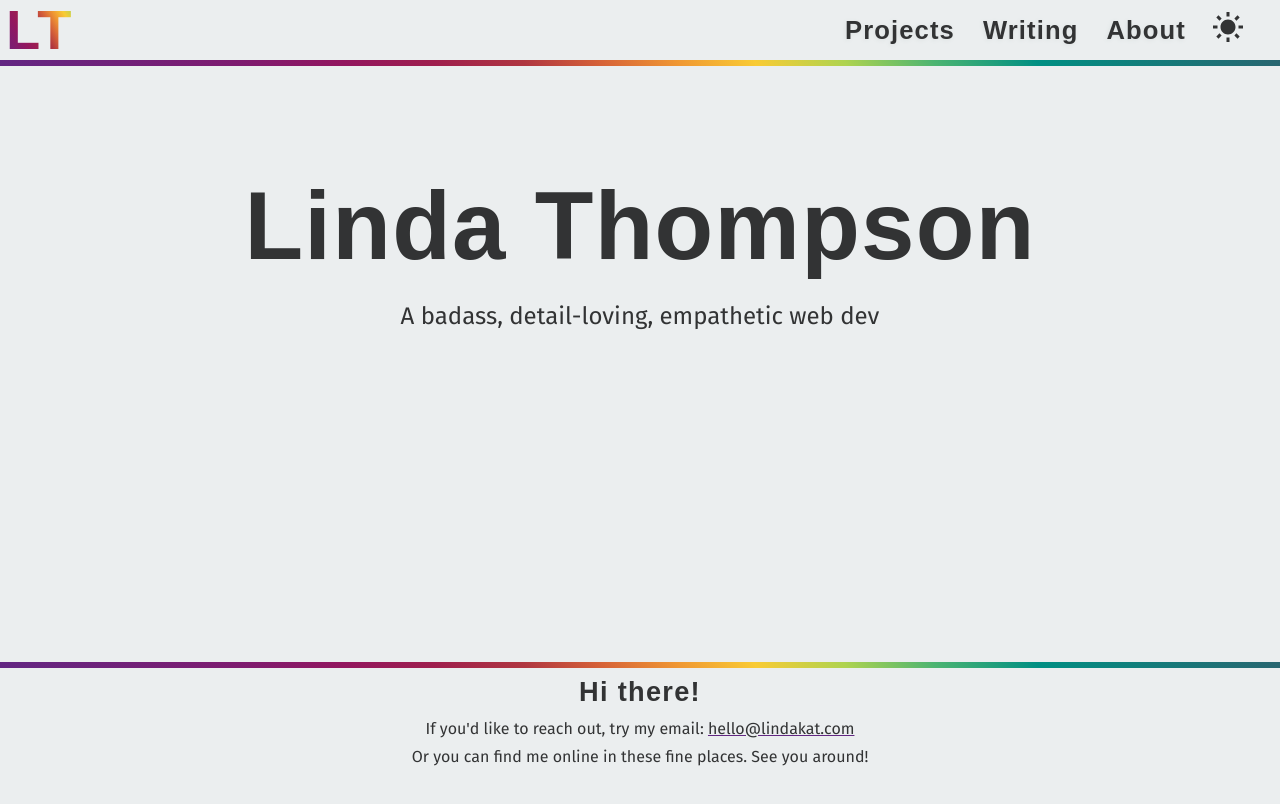
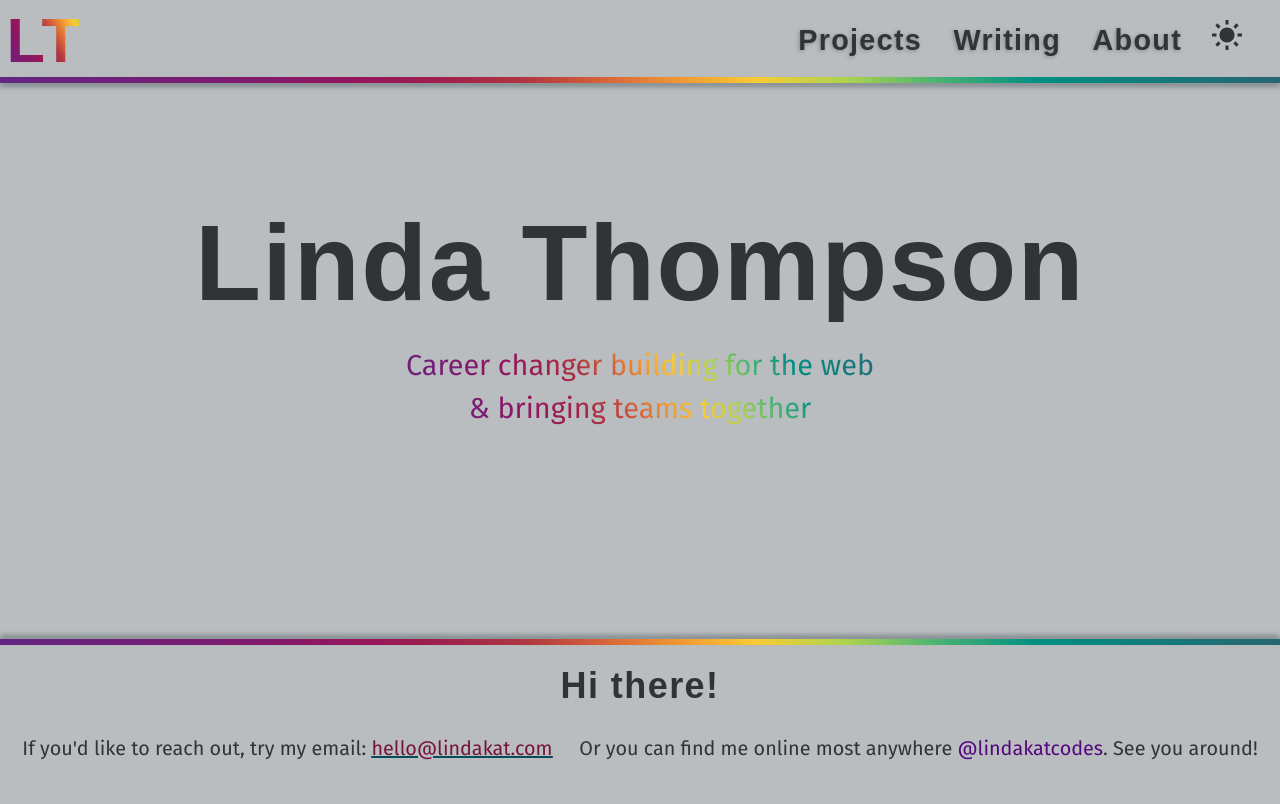
Before and after one commit to lindakatcodes/lindakatdev, an Astro site: page / in a window 1280 px wide. Built offline with nearby package versions, Linux system fonts and the light colour scheme; Astro itself is replaced by a stand-in of ours; a web font is replaced by a local one.

Commit message:
update header and footer styles; forever tweaking light mode colors

```diff
--- a/src/components/footer.astro
+++ b/src/components/footer.astro
@@ -2,14 +2,16 @@
 ---
 
 <div transition:name="footer" class="footer-container">
-  <div class="divider"></div>
+  <div class="divider shadow-over"></div>
   <footer>
     <h2 class="footer-title">Hi there!</h2>
+    <div class="footer-grid">
     <p>
       If you'd like to reach out, try my email:
-      <span class="email-copy-action"> hello@lindakat.com</span>
+      <span class="email gradient-text"> hello@lindakat.com</span>
     </p>
-    <p>Or you can find me online in these fine places. See you around!</p>
+    <p>Or you can find me online most anywhere <span class="handle">@lindakatcodes</span>. See you around!</p>
+  </div>
   </footer>
 </div>
 
@@ -24,32 +26,42 @@
 
   .footer-title {
     text-align: center;
-    font-size: 1.7rem;
-    margin-bottom: 0.25rem;
+    font-size: 2rem;
+    margin-top: 0.5rem;
+  }
+
+  .footer-grid {
+    display: flex;
+    justify-content: space-around;
+    align-items: center;
+    height: 4rem;
   }
 
   p {
     text-align: center;
-    margin-bottom: 0.25rem;
+    font-size: 1.1rem;
   }
 
-  .email-copy-action {
-    background: none;
-    border: none;
+  .email {
     cursor: pointer;
-    text-decoration: solid underline var(--purple);
+    text-decoration: 2px solid underline var(--blue);
+    transition: background 0.3s ease-in-out;
+    background-image: none;
+    background-color: var(--pink);
   }
 
-  .email-copy-action:hover {
-    background-color: var(--pink);
+  .email:hover {
     text-decoration-style: double;
-    -webkit-background-clip: text;
-    -webkit-text-fill-color: transparent;
+    background-image: var(--gradient);
+  }
+
+  .handle {
+    color: var(--purple);
   }
 </style>
 
 <script>
-  const email = document.querySelector(".email-copy-action");
+  const email = document.querySelector(".email");
   email?.addEventListener("click", () => {
     navigator.clipboard.writeText("hello@lindakat.com").then(
       () => {
--- a/src/components/navBar.astro
+++ b/src/components/navBar.astro
@@ -5,51 +5,59 @@ const activePath = Astro.url.pathname;
 ---
 <header>
   <nav transition:name="header">
-    <a class:list={["home gradient-text link", { active: activePath === "/" }]} href="/">
+    <a class:list={["gradient-text link home", { active: activePath === "/" }]} href="/">
       LT
     </a>
     <span class="spacer"></span>
     <a
-    class:list={["link", { active: activePath === "/projects" }]}
+    class:list={["link projects", { 'projects-active': activePath === "/projects" }]}
     href="/projects">Projects</a
     >
     <a
-    class:list={["link", { active: activePath === "/writing" }]}
+    class:list={["link writing", { 'writing-active': activePath === "/writing" }]}
     href="/writing">Writing</a
     >
-    <a class:list={["link", { active: activePath === "/about" }]} href="/about"
+    <a class:list={["link about", { 'about-active': activePath === "/about" }]} href="/about"
     >About</a
     >
     <ThemeToggle />
   </nav>
-  <div class="divider"></div>
+  <div class="divider shadow-under"></div>
 </header>
 
 <style>
+  header {
+    position: sticky;
+    top: 0;
+    z-index: 1;
+    background: var(--background);
+  }
   nav {
     height: var(--header-height);
+    width: calc(100vw - 20px);
     display: flex;
     justify-content: flex-end;
     align-items: center;
     gap: 1.25rem;
-    width: calc(100vw - 20px);
   }
 
   .link {
-    text-decoration: none;
     color: var(--text-main);
     font-family: var(--heading-font);
     font-size: 1.6rem;
     font-weight: bold;
     letter-spacing: 0.07rem;
-    padding: 0.75rem 0.25rem;
+    padding: 0.5rem 0.25rem 0;
+    border-bottom: thick solid;
+    border-bottom-color: transparent;
+    text-decoration: none;
     vertical-align: baseline;
     text-shadow: -1px 1px 4px var(--bg-shadow);
+    transition: border-bottom-color 0.2s linear, color 0.2s linear;
   }
 
-  .link:hover {
-    text-decoration: 4px underline solid var(--green);
-    text-underline-offset: 5px;
+  .spacer {
+    flex-grow: 1;
   }
 
   .home {
@@ -60,11 +68,31 @@ const activePath = Astro.url.pathname;
     text-shadow: none;
   }
 
-  .spacer {
-    flex-grow: 1;
+  .projects:hover, .projects:focus {
+    border-bottom-color: var(--purple);
+    color: var(--purple);
   }
 
-  .active {
-    color: var(--purple);
+  .projects-active {
+      color: var(--purple);
+    }
+
+  .writing:hover, .writing:focus {
+    border-bottom-color: var(--blue);
+    color: var(--blue);
   }
+
+  .writing-active {
+    color: var(--blue);
+  }
+
+  .about:hover, .about:focus {
+    border-bottom-color: var(--pink);
+    color: var(--pink);
+  }
+
+  .about-active {
+      color: var(--pink);
+    }
+
 </style>
--- a/src/layouts/MainLayout.astro
+++ b/src/layouts/MainLayout.astro
@@ -26,7 +26,7 @@ import Footer from "../components/footer.astro";
 
   .content {
     flex-grow: 1;
-    min-height: calc(97dvh - var(--header-height) - var(--footer-height));
+    min-height: calc(96dvh - var(--header-height) - var(--footer-height));
     margin-top: 1.5rem;
   }
 </style>
--- a/src/pages/index.astro
+++ b/src/pages/index.astro
@@ -4,7 +4,7 @@ import MainLayout from "../layouts/MainLayout.astro";
 
 <MainLayout>
   <h1 class="title">Linda Thompson</h1>
-  <p class="subtitle">A badass, detail-loving, empathetic web dev</p>
+  <p class="subtitle gradient-text">Career changer building for the web & bringing teams together</p>
 </MainLayout>
 
 <style>
@@ -15,7 +15,10 @@ import MainLayout from "../layouts/MainLayout.astro";
   }
 
   .subtitle {
+    vertical-align: center;
     text-align: center;
-    font-size: 1.5rem;
+    font-size: 1.6rem;
+    width: 27rem;
+    margin: 0 auto;
   }
 </style>
--- a/src/styles/global.css
+++ b/src/styles/global.css
@@ -12,12 +12,9 @@
 :root {
   --heading-font: "Rancho", sans-serif;
   --body-font: "Fira Sans", sans-serif;
-  --header-height: 3.75rem;
+  --header-height: 4.25rem;
   --footer-height: 9rem;
-}
-
-html {
-  transition: all 0.3s ease-in-out;
+  font-size: 18px;
 }
 
 /*
@@ -29,14 +26,14 @@ green: 9DE59A
 pink: EAA9B6
 
 light
-purple: 622682
-blue: 28646f
-yellow: f8df3a
-green: 1f631c
-pink: a02840
+purple: 622682 54077e
+blue: 28646f  054e5e
+yellow: f8df3a ffe587
+green: 1f631c 135809
+pink: a02840 77133c
 
 black: 323334
-white: ebeeef
+white: ebeeef b8bcbf
 */
 
 [data-theme="dark"] {
@@ -76,16 +73,16 @@ white: ebeeef
 }
 
 [data-theme="light"] {
-  --background: hsla(195, 10%, 93%, 1);
-  --bg-shadow: hsla(195, 10%, 87%, 1);
-  --bg-light: hsla(195, 10%, 98%, 1);
+  --background: hsla(206, 5%, 74%, 1);
+  --bg-shadow: hsla(200, 5%, 53%, 1);
+  --bg-light: hsla(200, 5%, 73%, 1);
   --text-main: hsla(210, 2%, 20%, 1);
   --text-flip: var(--background);
-  --purple: hsla(279, 55%, 33%, 1);
-  --blue: hsla(189, 47%, 30%, 1);
-  --yellow: hsla(52, 93%, 60%, 1);
-  --green: hsla(117, 56%, 25%, 1);
-  --pink: hsla(348, 60%, 39%, 1);
+  --purple: hsla(279, 89%, 26%, 1);
+  --blue: hsla(191, 90%, 19%, 1);
+  --yellow: hsla(47, 100%, 76%, 1);
+  --green: hsla(112, 81%, 19%, 1);
+  --pink: hsla(335, 72%, 27%, 1);
   --gradient: linear-gradient(
     60deg,
     hsl(279deg 55% 33%) 0%,
@@ -136,12 +133,21 @@ span {
 
 body {
   background-color: var(--background);
+  transition: all 0.3s ease-in-out;
 }
 
 /* styles used on multiple pages */
 .divider {
   height: 6px;
   background: var(--gradient);
+}
+
+.shadow-under {
+  box-shadow: 0 4px 5px var(--bg-shadow);
+}
+
+.shadow-over {
+  box-shadow: 0 -4px 5px var(--bg-shadow);
 }
 
 ul {
@@ -166,6 +172,14 @@ ul li:nth-child(2n)::before {
   color: var(--blue);
 }
 
+ul li:nth-child(3n)::before {
+  color: var(--pink);
+}
+
+ul li:nth-child(4n)::before {
+  color: var(--green);
+}
+
 .gradient-text {
   background-color: var(--text-main);
   background-image: var(--gradient);
```
